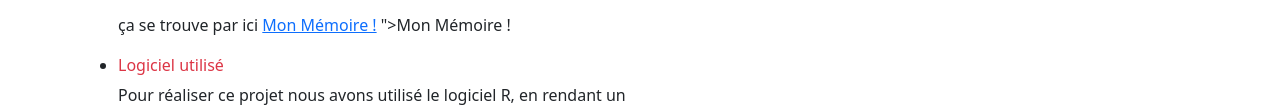
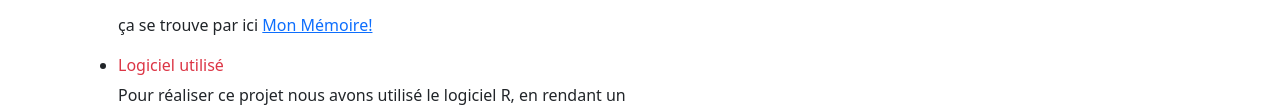
Before and after one commit to ChristOberan/ChristOberan.github.io, a plain HTML site: page index.html in a window 1280 px wide. Shown: the part 1010-1117 px from the top of the page. Drawn offline with nearby package versions, Linux system fonts and the light colour scheme.

Commit message:
Update index.html

```diff
--- a/index.html
+++ b/index.html
@@ -73,8 +73,7 @@
               <h6 class="text-danger"> Mon étude</h6>
               <p> le Mémoire que je tiens à vous présenter s'intitule: EFFET DU CAPITAL HUMAIN<br>
               SUR LA CONSOMMATION D'ELECTRICITE EN REPUBLIQUE DU CONGO </p>
-              <p> ça se trouve par ici  <a href="Mon%20M%C3%A9moire%20.pdf" target="_blank">Mon Mémoire !</a>
-">Mon Mémoire !</a></p>
+              <p> ça se trouve par ici  <a href="Mon%20M%C3%A9moire%20.pdf" target="_blank">Mon Mémoire!</a></p>
            </li>
             <li>
               <h6 class="text-danger">Logiciel utilisé</h6>
```
